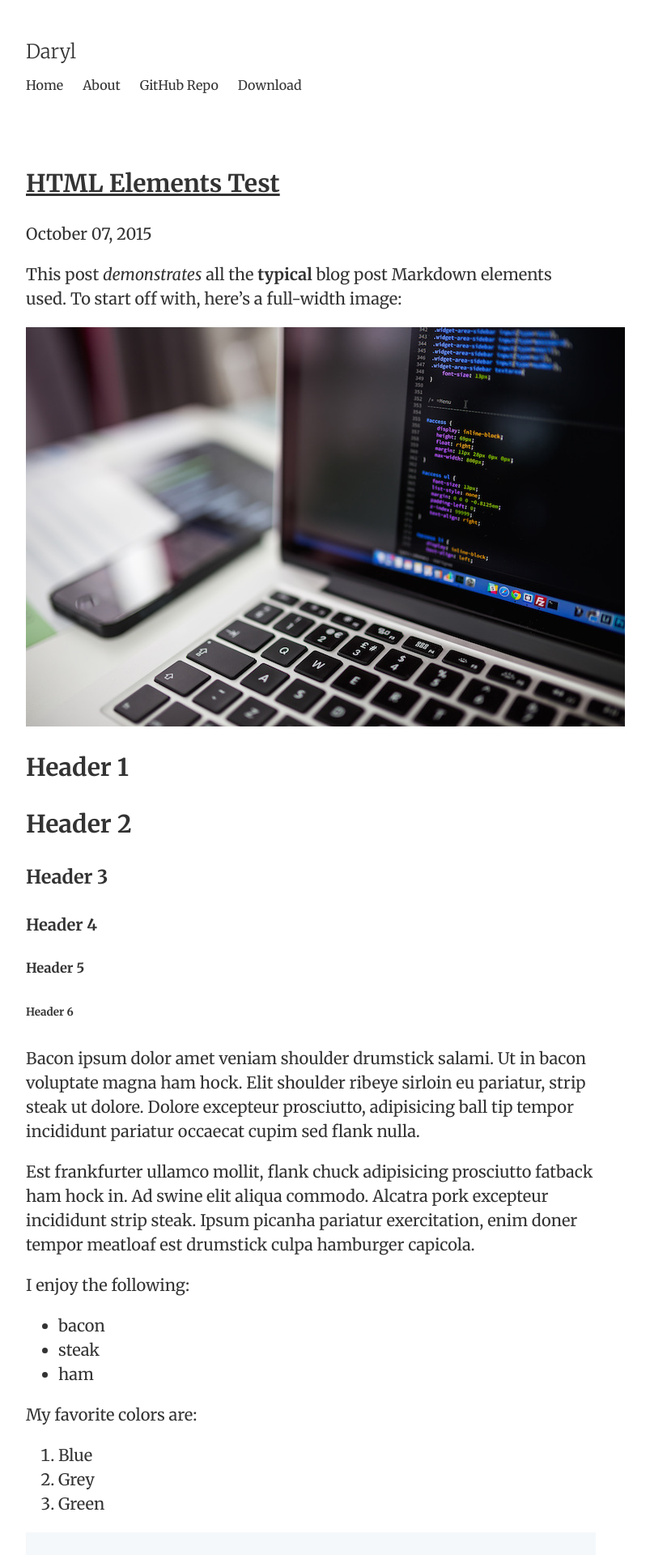
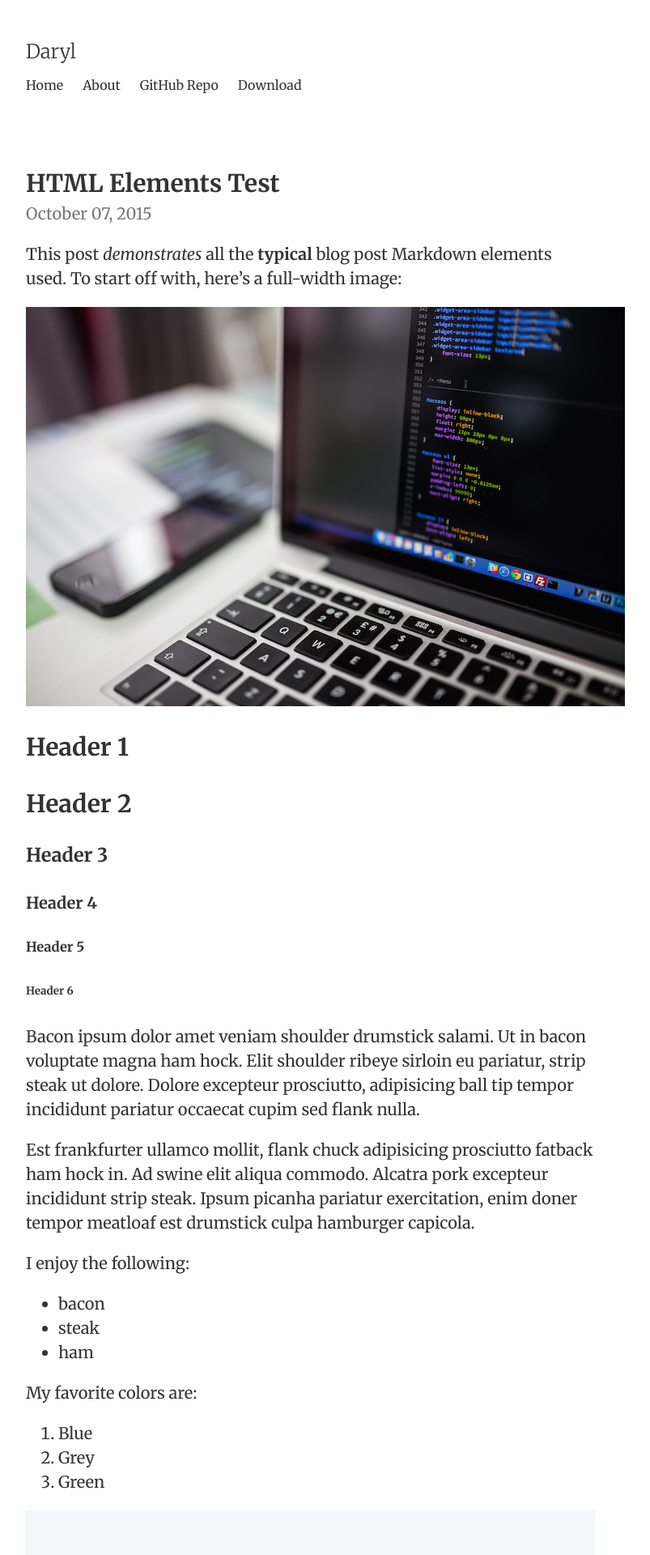
Before and after one commit to y2bd/CSE125Blog, a Jekyll site: the page built from index.html, in a window 1280 px wide. Shown: the top 1920 px of the page at 81% size, without its empty margins (256-1059 px from the left). Built offline with Jekyll 4.4.1, drawn with Linux system fonts in a browser that asks for light colours.

Commit message:
Last commit for the night, working on the overall design.

```diff
--- a/assets/css/style.css
+++ b/assets/css/style.css
@@ -86,6 +86,23 @@ h1 {
     line-height: 1.5;
 }
 
+.post h2 {
+    margin-bottom: 0;
+}
+
+.post-link {
+    text-decoration: none;
+}
+
+.post-link:hover {
+    text-decoration: underline;
+}
+
+.post-date {
+    color: #777;
+    font-size: 1em;
+}
+
 blockquote {
     background: #F5F8FB;
     padding: 2em;
```
